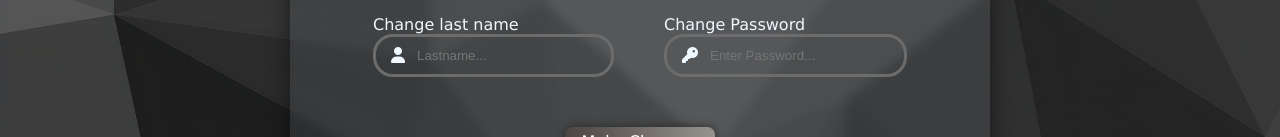
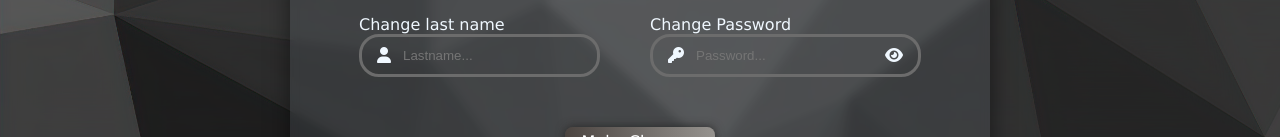
Before and after one commit to Ajan0211/ProTyper, a React (Vite) app in the folder pro-typer/: page /Account in a window 1280 px wide. Shown: the part 427-564 px from the top of the page. Built offline with nearby package versions, Linux system fonts and the light colour scheme; no server answers.

Commit message:
Added see password icon and functionality for Account page

```diff
--- a/pro-typer/src/Account.jsx
+++ b/pro-typer/src/Account.jsx
@@ -24,6 +24,8 @@ function Account() {
   const [email, setEmail] = useState("");
   const [password, setPassword] = useState("");
 
+  const [showPassword, setShowPassword] = useState("");
+
   const handleSubmit = () => {
     axios
       .post("/api/account-changes", {
@@ -45,6 +47,7 @@ function Account() {
       })
       .catch((err) => console.log(err));
   };
+
   return (
     <>
       <Navbar></Navbar>
@@ -94,14 +97,21 @@ function Account() {
               Change Password
               <div className="input-account">
                 <i className="fa-solid fa-key"></i>
+
                 <input
-                  type="password"
+                  type={`${showPassword ? "text" : "password"}`}
                   id="password"
                   name="password"
-                  placeholder="Enter Password..."
-                  value={password}
+                  placeholder="Password..."
                   onChange={(e) => setPassword(e.target.value)}
                 ></input>
+                <i
+                  className={`fa-solid ${
+                    showPassword ? "fa-eye-slash" : "fa-eye"
+                  }`}
+                  type="show-password"
+                  onClick={() => setShowPassword((state) => !state)}
+                ></i>
               </div>
             </div>
           </div>
```
